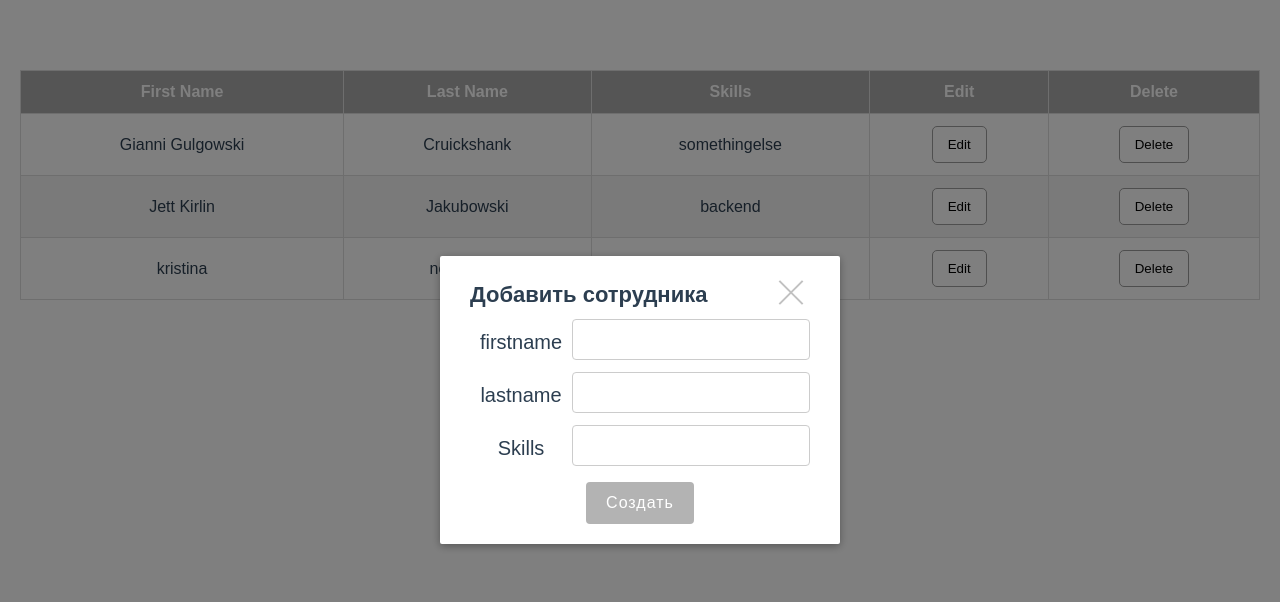
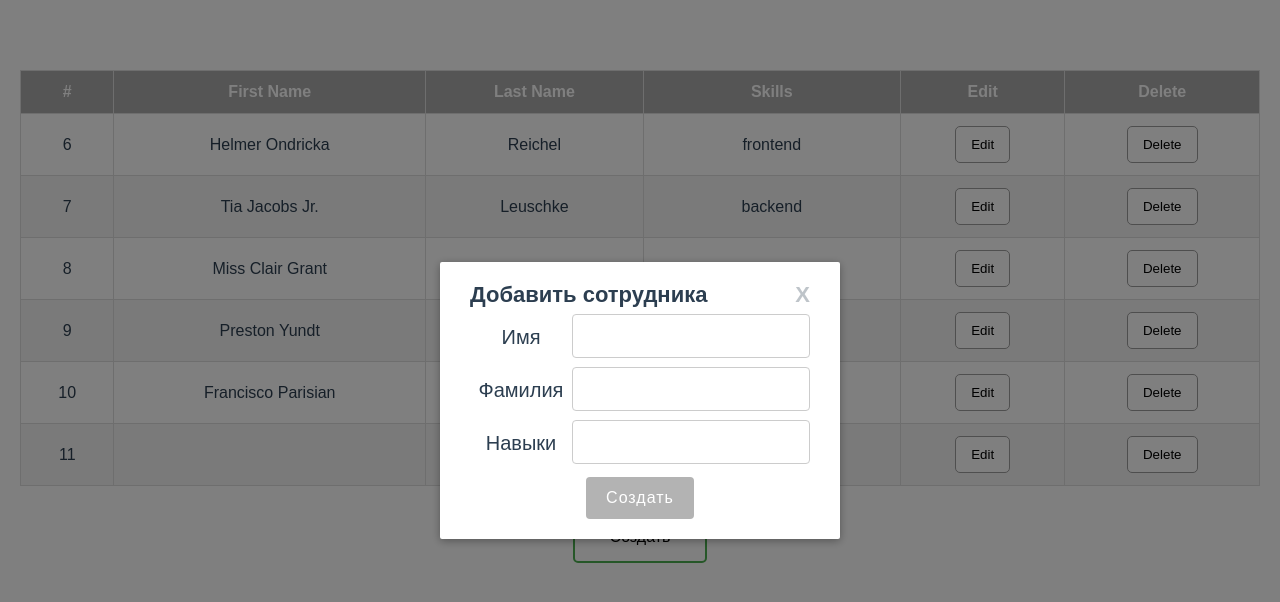
Before and after one commit to novkri/Test_task, a Vue app: page / in a window 1280 px wide. Both pictures are taken after a click on the button "Создать". Shown: the top 602 px of the page. Built offline with nearby package versions, Linux system fonts and the light colour scheme; data requests are answered from the project's data file.

Commit message:
deleting and popup

```diff
--- a/db/people.json
+++ b/db/people.json
@@ -1,22 +1,40 @@
 {
   "people": [
     {
+      "id": 6,
+      "fname": "Helmer Ondricka",
+      "lname": "Reichel",
+      "skills": "frontend"
+    },
+    {
+      "id": 7,
+      "fname": "Tia Jacobs Jr.",
+      "lname": "Leuschke",
+      "skills": "backend"
+    },
+    {
       "id": 8,
-      "fname": "Gianni Gulgowski",
-      "lname": "Cruickshank",
+      "fname": "Miss Clair Grant",
+      "lname": "Gulgowski",
+      "skills": "backend"
+    },
+    {
+      "id": 9,
+      "fname": "Preston Yundt",
+      "lname": "Jakubowski",
       "skills": "somethingelse"
     },
     {
-      "id": 9,
-      "fname": "Jett Kirlin",
-      "lname": "Jakubowski",
+      "id": 10,
+      "fname": "Francisco Parisian",
+      "lname": "Robel",
       "skills": "backend"
     },
     {
-      "fname": "kristina",
-      "lname": "novitskaya",
+      "fname": "",
+      "lname": "",
       "skills": "",
-      "id": 10
+      "id": 11
     }
   ]
 }
--- a/src/components/List.vue
+++ b/src/components/List.vue
@@ -19,6 +19,7 @@
     <table class="table">
       <thead>
         <tr>
+          <th>#</th>
           <th>First Name</th>
           <th>Last Name</th>
           <th>Skills</th>
@@ -28,9 +29,10 @@
       </thead>
       <tbody>
         <tr v-for="person in people" :key="person.id" >
-          <td data-title="First Name">{{ person.fname}}</td>
-          <td data-title="Last Name">{{ person.lname}}</td>
-          <td data-title="Skills">{{ person.skills}}</td>
+          <td data-title="ID">{{person.id}}</td>
+          <td data-title="First Name">{{ person.fname }}</td>
+          <td data-title="Last Name">{{ person.lname }}</td>
+          <td data-title="Skills">{{ person.skills }}</td>
           <td data-title="Edit"><button @click="editPerson(person.id)" class="form__btn edit-btn">Edit</button></td>
           <td data-title="Delete"><button @click="removePerson(person.id)" class="form__btn delete-btn">Delete</button></td>
         </tr>
@@ -102,13 +104,16 @@ export default {
       // })
       // contact.marked = updated.marked
     },
-
+    // id
     async removePerson(id) {
       this.isShowPopupVisible = true
-      this.btnName = "Удаление..."
+      this.btnName = "Удалить сотрудника?"
       this.popupContent = "delete"
+
       const contact = this.people.find(c => c.id === id)
-      await axios.delete(baseURL+`/${id}`, contact)
+      this.personId = contact
+      console.log(contact);
+      // await axios.delete(baseURL+`/${id}`, contact)
       // this.people =  this.people.filter(c => c.id !== id) -- нужно!
 
     }
--- a/src/components/Popup.vue
+++ b/src/components/Popup.vue
@@ -5,13 +5,13 @@
         <div class="popup__container">
           <div class="popup__header">
             <span>{{popupTitle}}</span>
-            <span class="close" @click="closePopup"></span>
+            <span class="close" @click="closePopup">X</span>
           </div> <!-- popup__header -->
           <div class="popup__content">
               <form v-if="popupContent == 'add'" @submit="createPerson">
                 <div class="row">
                   <div class="col-25">
-                    <label for="firstname">firstname</label>
+                    <label for="firstname">Имя</label>
                   </div>
                   <div class="col-75">
                     <input type="text" id="firstname" v-model="person.fname">
@@ -19,7 +19,7 @@
                 </div>
                 <div class="row">
                   <div class="col-25">
-                    <label for="lastname">lastname</label>
+                    <label for="lastname">Фамилия</label>
                   </div>
                   <div class="col-75">
                     <input type="text" id="lastname" v-model="person.lname">
@@ -27,7 +27,7 @@
                 </div>
                 <div class="row">
                   <div class="col-25">
-                    <label for="skills">Skills</label>
+                    <label for="skills">Навыки</label>
                   </div>
                   <div class="col-75">
                     <input type="text" id="skills" v-model="person.skills">
@@ -36,7 +36,7 @@
                 <div class="row">
                   <button class="form-btn" type="submit" :disabled="!canCreate">Создать</button>
                 </div>
-            </form>
+            </form> <!-- form add -->
 
             <!-- in progress... -->
             <div v-if="popupContent == 'edit'">
@@ -46,16 +46,34 @@
               <span>{{personId.lname}}</span><br>
               <span>{{personId.skills}}</span><br>
               <form action=""></form>
-            </div>
+            </div> <!-- form edit -->
 
             <!-- in progress... -->
-            <div v-if="popupContent == 'delete'">
-              <span>Удалить сотрудника?</span>
+            <!-- нет стилей -->
+            <form action="">
+              <div v-if="popupContent == 'delete'" >
+              <div class="delete__wrapper">
+                <div class="delete__row">
+                  <span>ID: {{personId.id}}</span>
+                </div>
+                 <div class="delete__row">
+                   <span>Имя: {{personId.fname}}</span>
+                </div>
+                 <div class="delete__row">
+                   <span>Фамилия: {{personId.lname}}</span>
+                </div>
+                 <div class="delete__row">
+                   <span>Навыки: {{personId.skills}}</span>
+                </div>
+              </div>
               <br>
-              <a href="">Да</a>
-              <br>
-              <a href="">Нет</a>
+              <div class="delete__buttons">
+                <button class="form-btn yes" @click="removePerson(personId.id)" type="submit">Да</button>
+                <button class="form-btn no" @click="closePopup" type="submit">Нет</button>
               </div>
+            </div> <!-- form delete -->
+            </form>
+
 
 
           </div> <!-- popup__content -->
@@ -70,12 +88,13 @@
 <script>
 import axios from 'axios';
 
+const baseURL = "http://localhost:3000/people"
+
 export default {
     name: 'popup',
     props: ['popupTitle', 'popupContent', 'personId'],
     data() {
       return {
-
         person: {
           // id: '',
           fname: '',
@@ -107,11 +126,17 @@ export default {
         const {...contact} = this.person
         console.log(contact);
 
-        const res = await axios.post("http://localhost:3000/people", {fname: this.person.fname, lname: this.person.lname, skills: this.person.skills})
+        const res = await axios.post(baseURL, {fname: this.person.fname, lname: this.person.lname, skills: this.person.skills})
 
         this.people.push(res)
 
         this.person.fname = this.person.lname = ''
+      },
+
+      async removePerson(id) {
+        console.log(id);
+        console.log(this.people);
+        await axios.delete(baseURL + `/${id}`)
       }
     }
 }
@@ -132,12 +157,9 @@ export default {
   -moz-transition: opacity 0.3s ease;
   -ms-transition: opacity 0.3s ease;
   -o-transition: opacity 0.3s ease;
-  /* letter-spacing: 1px; */
 }
 
 .popup__wrapper {
-  /* display: table-cell;
-  vertical-align: middle; */
   display: flex;
   justify-content: center;
   align-items: center;
@@ -161,7 +183,6 @@ export default {
   -ms-transition: opacity 0.3s ease;
   -o-transition: all 0.3s ease;
   transition: all 0.3s ease;
-  /* font-family: Helvetica, Arial, sans-serif; */
 }
 
 @media screen and (max-width: 576px) {
@@ -189,8 +210,7 @@ input {
   padding: 12px;
   border: 1px solid #ccc;
   border-radius: 4px;
-  /* box-sizing: border-box; */
-  /* resize: vertical; */
+  font-size: 16px;
 }
 
 label {
@@ -248,9 +268,6 @@ label {
 }
 
 .close {
-  position: relative;
-  width: 35px;
-  height: 37px;
   opacity: 0.3;
   cursor: pointer;
 }
@@ -259,29 +276,51 @@ label {
   opacity: 1;
 }
 
-.close:before, .close:after {
-  position: absolute;
-  left: 15px;
-  content: ' ';
-  height: 33px;
-  width: 2px;
-  background-color: #333;
+.delete__wrapper {
+  width: 100%;
+  margin-top: 15px;
+  /* border: 1px solid black; */
+}
+.delete__row {
+  margin: 10px 0;
 }
 
-.close:before {
-  transform: rotate(45deg);
-  -webkit-transform: rotate(45deg);
-  -moz-transform: rotate(45deg);
-  -ms-transform: rotate(45deg);
-  -o-transform: rotate(45deg);
+.delete__buttons {
+  display: flex;
+    justify-content: space-between;
 }
 
-.close:after {
-  transform: rotate(-45deg);
-  -webkit-transform: rotate(-45deg);
-  -moz-transform: rotate(-45deg);
-  -ms-transform: rotate(-45deg);
-  -o-transform: rotate(-45deg);
+.delete__buttons .form-btn {
+  padding: 10px;
+  border-radius: 5px;
+  width: 110px;
+  text-align: center;
+  background-color: #fff;
+  color: #000;
+}
+
+.yes {
+  border: 2px solid #f44336;
+}
+
+.no {
+  border: 2px solid #4CAF50;
+}
+
+.yes:hover, .yes:active {
+  background-color: #f44336;
+  color: #fff;
+}
+
+.no:hover, .no:active {
+  background-color: #4CAF50;
+  color: #fff;
+}
+
+@media screen and (max-width: 576px) {
+  .delete__answer {
+    width: 50%;
+  }
 }
 
 </style>
```
Lines whose indentation alone changed are shown as unchanged.
